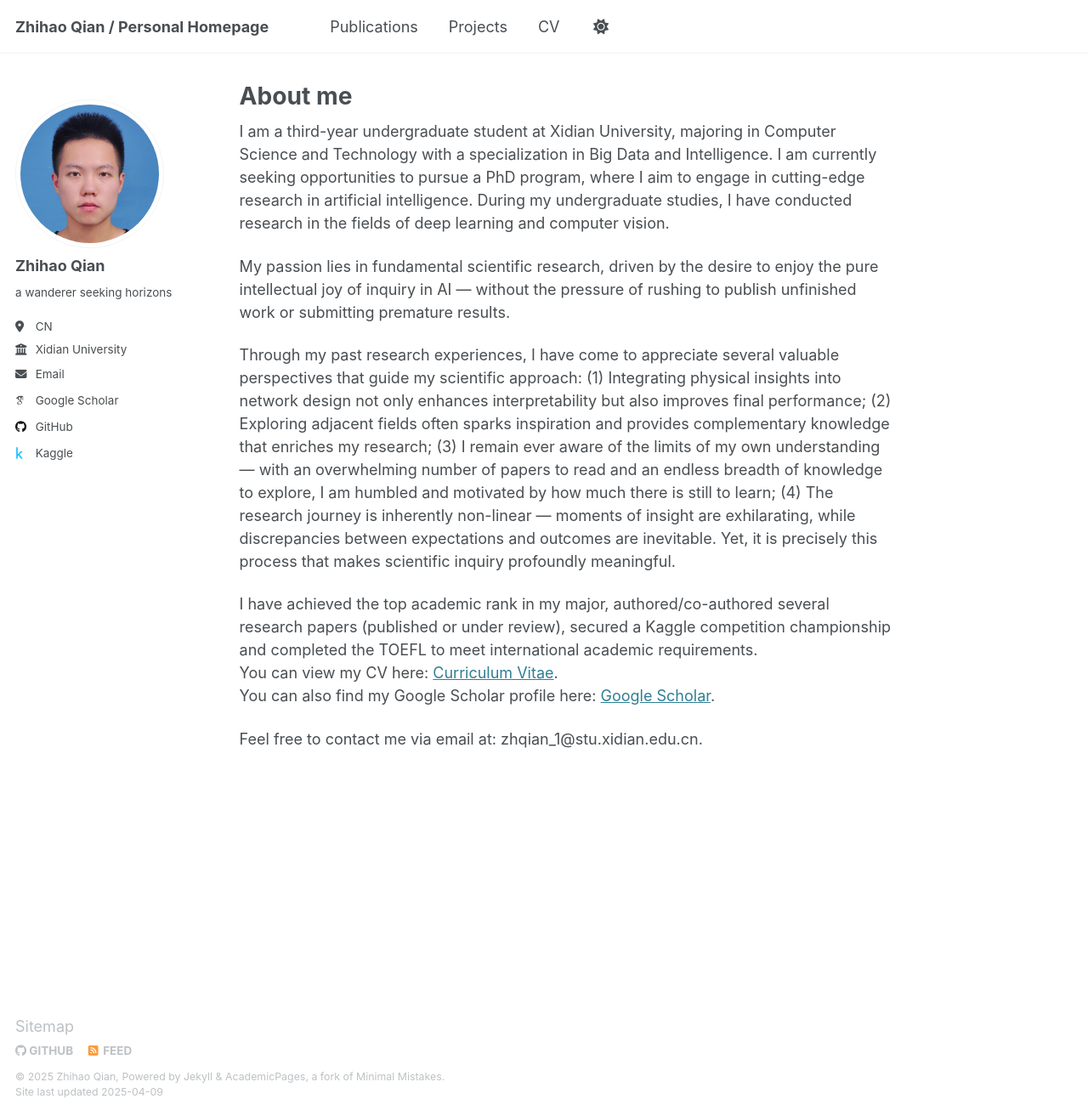
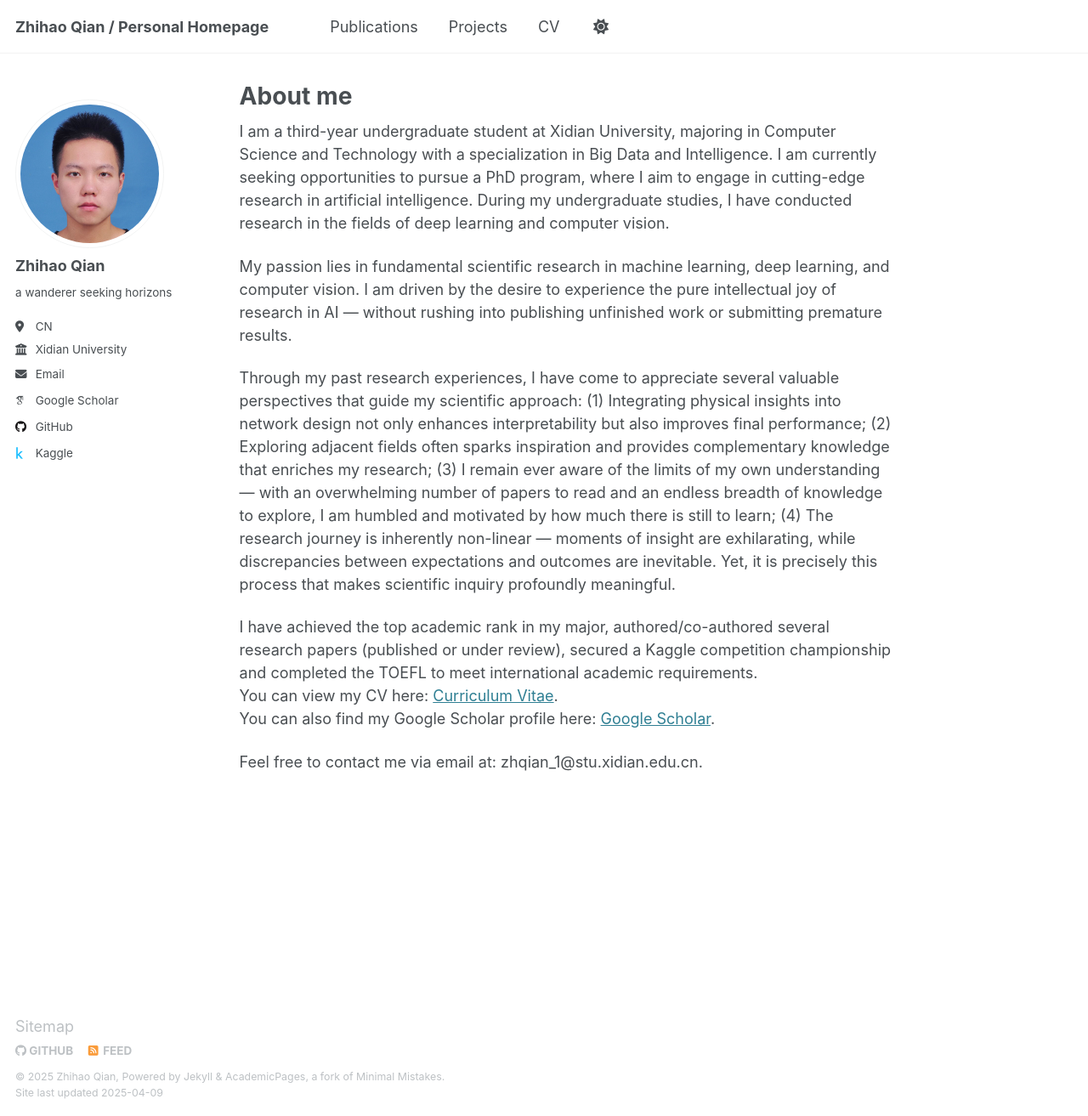
Before and after one commit to Dualego00/Dualego00.github.io, a Jekyll site: the page built from _pages/about.md, in a window 1280 px wide and 1313 px high. Shown: the whole window at 85% size. Built offline with Jekyll 4.4.1, drawn with Linux system fonts in a browser that asks for light colours; some web fonts are replaced.

Commit message:
Update about.md

```diff
--- a/_pages/about.md
+++ b/_pages/about.md
@@ -9,7 +9,7 @@ redirect_from:
 
 I am a third-year undergraduate student at Xidian University, majoring in Computer Science and Technology with a specialization in Big Data and Intelligence. I am currently seeking opportunities to pursue a PhD program, where I aim to engage in cutting-edge research in artificial intelligence. During my undergraduate studies, I have conducted research in the fields of deep learning and computer vision.
 
-My passion lies in fundamental scientific research, driven by the desire to enjoy the pure intellectual joy of inquiry in AI — without the pressure of rushing to publish unfinished work or submitting premature results.
+My passion lies in fundamental scientific research in machine learning, deep learning, and computer vision. I am driven by the desire to experience the pure intellectual joy of research in AI — without rushing into publishing unfinished work or submitting premature results.
 
 Through my past research experiences, I have come to appreciate several valuable perspectives that guide my scientific approach:
 (1) Integrating physical insights into network design not only enhances interpretability but also improves final performance;
```
